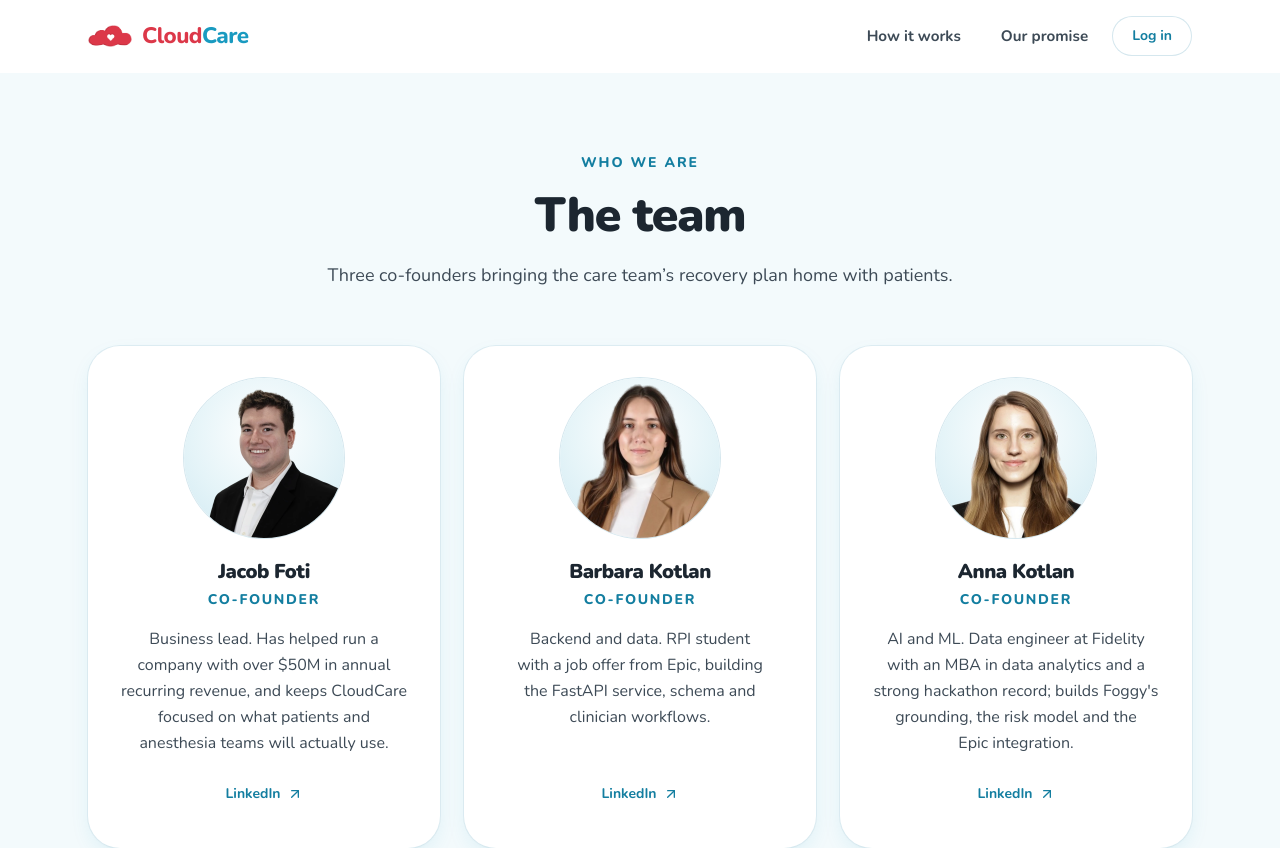
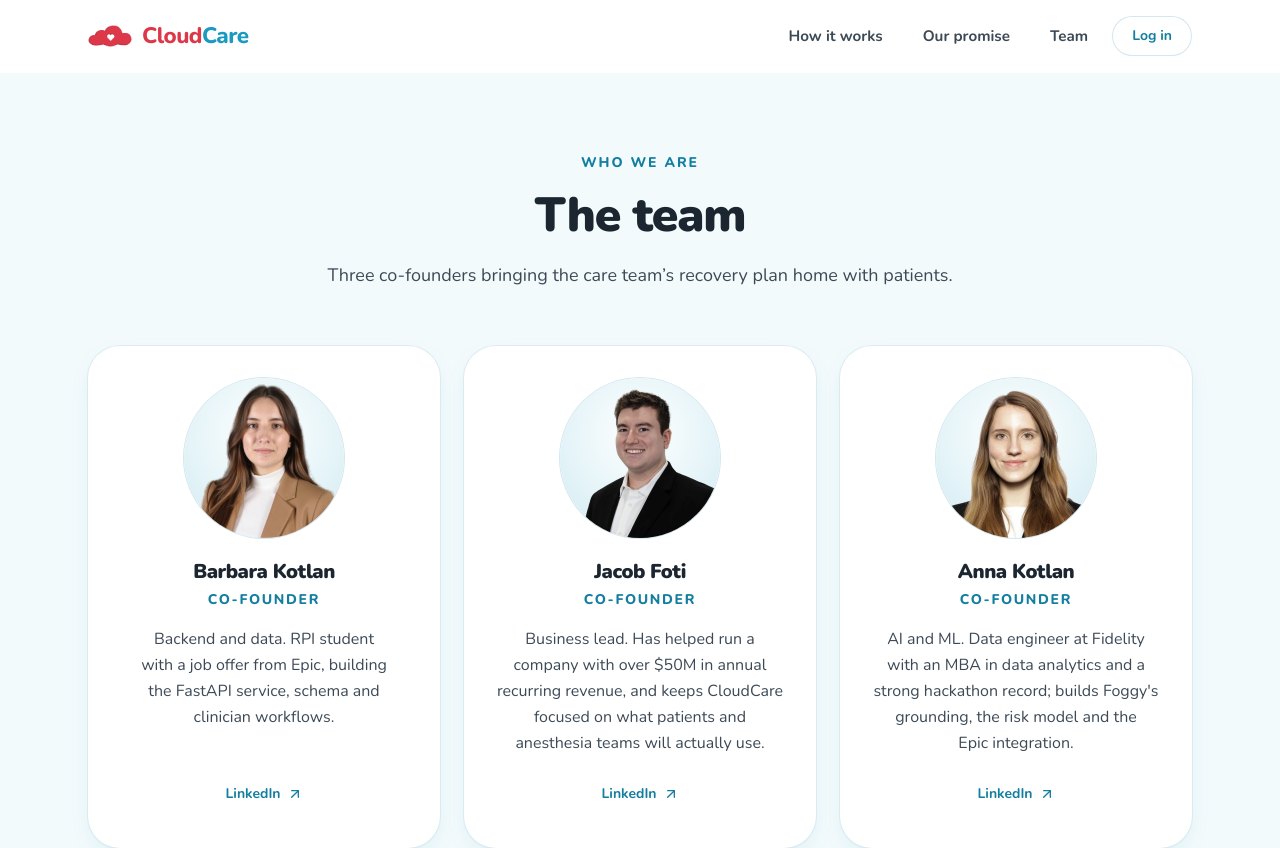
Before and after one commit to barbarakotlan/CloudCare, a Next.js app in the folder frontend/: page /team in a window 1280 px wide. Shown: the top 848 px of the page. Built offline with nearby package versions, Linux system fonts and the light colour scheme; no server answers.

Commit message:
frontend: Team in the navbar; team order

```diff
--- a/frontend/src/app/team/page.tsx
+++ b/frontend/src/app/team/page.tsx
@@ -5,7 +5,7 @@ import { TeamGrid } from "@/components/landing/TeamGrid";
 
 export const metadata: Metadata = {
   title: "The team",
-  description: "The three co-founders building CloudCare: Jacob Foti, Barbara Kotlan and Anna Kotlan.",
+  description: "The three co-founders building CloudCare: Barbara Kotlan, Jacob Foti and Anna Kotlan.",
 };
 
 export default function TeamPage() {
--- a/frontend/src/components/landing/SiteHeader.tsx
+++ b/frontend/src/components/landing/SiteHeader.tsx
@@ -22,6 +22,13 @@ export function SiteHeader() {
           >
             Our promise
           </Link>
+          {/* Phones have no room for a menu; Team stays visible at every width. */}
+          <Link
+            href="/team"
+            className="inline-flex min-h-10 items-center rounded-full px-3 py-2 text-[0.95rem] font-bold text-ink-soft transition-colors hover:bg-surface-pale hover:text-ink sm:px-4"
+          >
+            Team
+          </Link>
           <ButtonLink href="/login" variant="secondary" size="sm" className="px-5 sm:h-10">
             Log in
           </ButtonLink>
--- a/frontend/src/components/landing/TeamGrid.tsx
+++ b/frontend/src/components/landing/TeamGrid.tsx
@@ -12,20 +12,20 @@ export type TeamMember = {
 
 export const TEAM: TeamMember[] = [
   {
+    name: "Barbara Kotlan",
+    role: "Co-founder",
+    photo: "barbara.png",
+    blurb:
+      "Backend and data. RPI student with a job offer from Epic, building the FastAPI service, schema and clinician workflows.",
+    linkedin: "https://www.linkedin.com/in/barbara-kotlan/",
+  },
+  {
     name: "Jacob Foti",
     role: "Co-founder",
     photo: "jacob.png",
     blurb:
       "Business lead. Has helped run a company with over $50M in annual recurring revenue, and keeps CloudCare focused on what patients and anesthesia teams will actually use.",
     linkedin: "https://www.linkedin.com/in/jacobfoti/",
-  },
-  {
-    name: "Barbara Kotlan",
-    role: "Co-founder",
-    photo: "barbara.png",
-    blurb:
-      "Backend and data. RPI student with a job offer from Epic, building the FastAPI service, schema and clinician workflows.",
-    linkedin: "https://www.linkedin.com/in/barbara-kotlan/",
   },
   {
     name: "Anna Kotlan",
```
